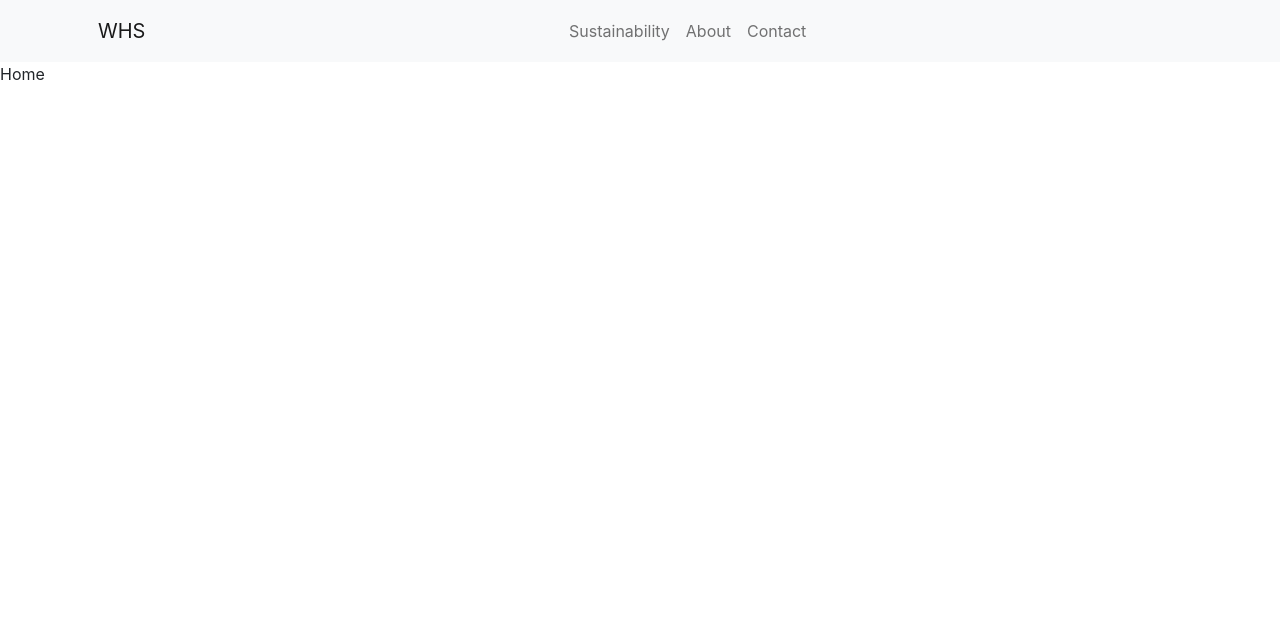
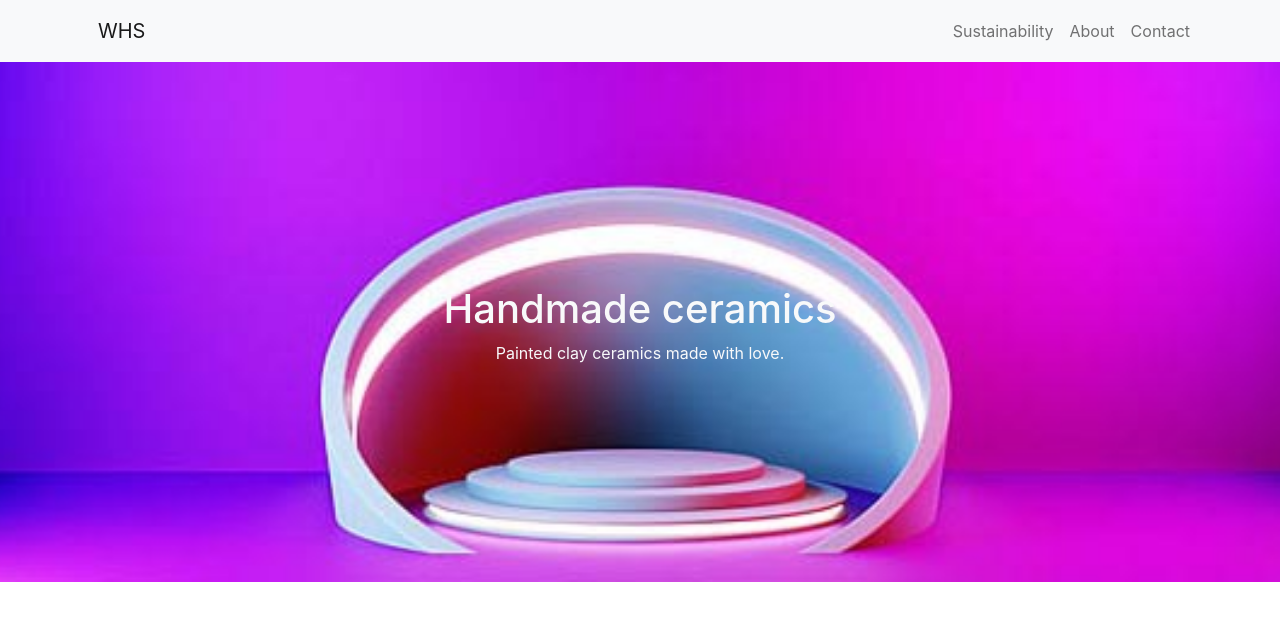
Before and after one commit to WaliHS1101/Landing-Page-Design-01-in-React, a React (Create React App) app: page / in a window 1280 px wide. Shown: the top 620 px of the page. Built offline with nearby package versions, Linux system fonts and the light colour scheme.

Commit message:
Add Home page

```diff
--- a/src/Components/Home.jsx
+++ b/src/Components/Home.jsx
@@ -1,8 +1,9 @@
 import React from 'react'
+import TopBox from './Home/TopBox'
 
 function Home() {
   return (
-    <div>Home</div>
+    <TopBox />
   )
 }
 
--- /dev/null
+++ b/src/Components/Home/TopBox.css
@@ -0,0 +1,11 @@
+.topboximg {
+    height: 65vh;
+    background-image: url(Image/TopBox.jpg);
+    background-repeat: no-repeat;
+    background-size: cover;
+    background-attachment: scroll;
+    background-position-x: center;
+}
+.TopBoxMainText{
+    padding-top: 20%;
+}
--- /dev/null
+++ b/src/Components/Home/TopBox.jsx
@@ -0,0 +1,26 @@
+import React from 'react'
+import "./TopBox.css"
+
+function TopBox() {
+
+    return (
+
+        <div className='topboximg'>
+
+            <div className="container">
+
+                <div className='text-light text-center'>
+
+                    <h1 className='TopBoxMainText '>Handmade ceramics</h1>
+                    <p>Painted clay ceramics made with love.</p>
+                </div>
+
+            </div>
+
+        </div>
+
+    )
+
+}
+
+export default TopBox
--- a/src/Components/Navbar.jsx
+++ b/src/Components/Navbar.jsx
@@ -13,7 +13,7 @@ function Navbar() {
 
         <Link to="/" className="nav-link "><span className="navbar-brand">WHS</span></Link>
 
-        <div id="Nav-Bar" className='collapse navbar-collapse justify-content-around'>
+        <div id="Nav-Bar" className='collapse navbar-collapse justify-content-end'>
 
           <ul className='navbar-nav'>
 
```
Also changed, not shown: src/Components/Home/Image/TopBox.jpg (added), src/Components/Home/Image/istockphoto-1336280978-1024x1024.jpg (added).
